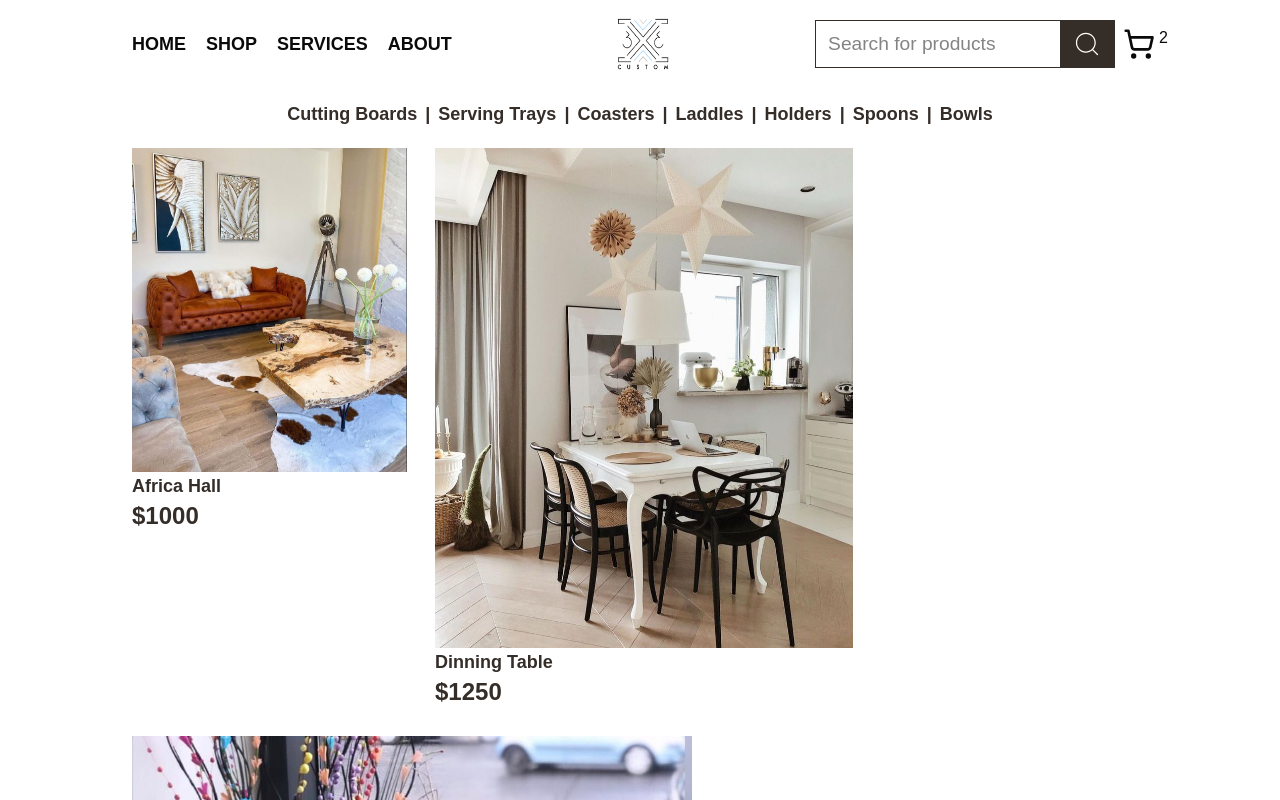
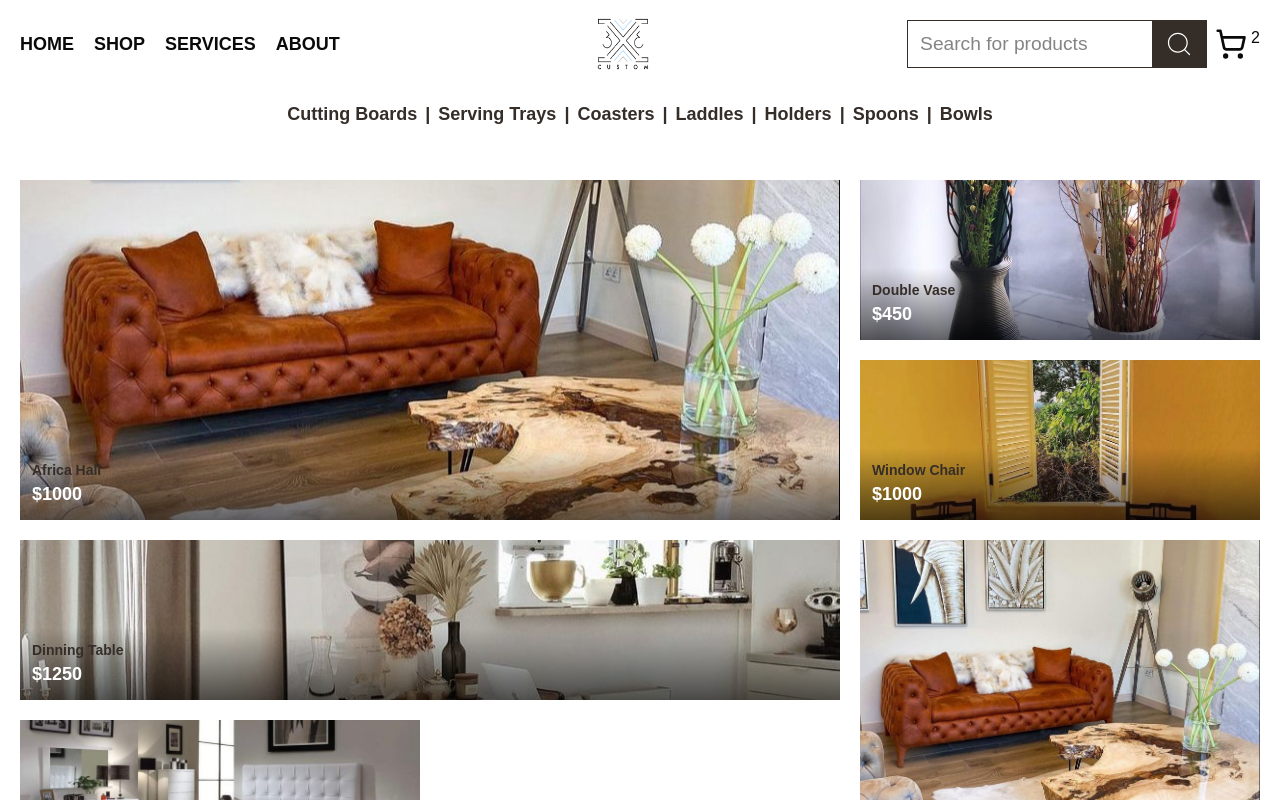
Before and after one commit to cobbygraves/wood-craft, a Next.js app: page /shop in a window 1280 px wide. Shown: the top 800 px of the page. Built offline with nearby package versions, Linux system fonts and the light colour scheme; a web font is replaced by a local one.

Commit message:
refactor: bento grid implementation

```diff
--- a/src/app/components/Product.tsx
+++ b/src/app/components/Product.tsx
@@ -3,23 +3,47 @@ import Image from 'next/image'
 import { setImageSize } from '@/lib/utils'
 
 interface Props {
+  id?: string | number
   url: string
   alt: string
   name: string
-  price: string
+  price: string | number
+  // optional wrapper class (e.g. `col-span-2 row-span-2`) applied to parent grid cell
+  className?: string
+  // optional variant for semantics; not strictly required by rendering logic
+  variant?: 'large' | 'medium' | 'small'
 }
-function Product({ url, alt, name, price }: Props) {
-  const { w, h } = setImageSize()
+
+function Product({
+  url,
+  alt,
+  name,
+  price,
+  className = '',
+  variant = 'medium'
+}: Props) {
+  // keep using setImageSize if you rely on it elsewhere; for grid we prefer Image fill
+  const { w, h } = setImageSize?.() ?? { w: 400, h: 300 }
+
   return (
-    <div className='text-left'>
-      <Image src={`/${url}`} alt={alt} width={w} height={h} objectFit='cover' />
-      <div className='gap-3'>
-        <p className='font-bold text-[var(--primary-color)] text-lg text-left'>
+    // The wrapper should be the grid item; we keep it flexible so BentoGrid can set spans via className
+    <div
+      className={`relative w-full h-full overflow-hidden bg-gray-50 ${className}`}
+    >
+      {/* Use Image fill so it fills the grid cell - parent must be position:relative (it is) */}
+      <Image
+        src={`/${url}`}
+        alt={alt}
+        fill
+        sizes='(max-width: 640px) 100vw, (max-width: 1024px) 50vw, 25vw'
+        className='object-cover'
+        priority={variant === 'large'} // optionally prioritize large tiles
+      />
+      <div className='absolute bottom-0 left-0 right-0 bg-gradient-to-t from-black/60 to-transparent p-3 text-left'>
+        <p className='font-bold text-[var(--primary-color)] text-sm truncate'>
           {name}
         </p>
-        <div className='font-bold text-[var(--primary-color)] text-2xl text-left'>
-          ${price}
-        </div>
+        <div className='font-bold text-white text-lg'>${price}</div>
       </div>
     </div>
   )
--- /dev/null
+++ b/src/app/components/bento-grid.tsx
@@ -0,0 +1,76 @@
+import React from 'react'
+import Product from './Product'
+
+interface ProductModel {
+  image: string
+  name: string
+  price: string | number
+}
+
+interface Props {
+  products: ProductModel[]
+  // number of columns on large screens (default 4)
+  columns?: number
+  gap?: number
+}
+
+/*
+  Simple pattern-driven bento grid:
+  - Uses Tailwind CSS grid with manual col/row spans for items by index.
+  - Pattern repeats as needed.
+  - Adjust the pattern to taste (bigger items first, etc).
+*/
+export default function BentoGrid({ products, columns = 4, gap = 4 }: Props) {
+  // Pattern of {col,row} spans for the repeating bento layout.
+  // Tailwind classes like `col-span-2 row-span-2`
+  const pattern = [
+    { c: 2, r: 2 }, // large
+    { c: 1, r: 1 }, // small
+    { c: 1, r: 1 }, // small
+    { c: 2, r: 1 }, // medium wide
+    { c: 1, r: 2 }, // tall
+    { c: 1, r: 1 } // small
+  ]
+
+  const getSpanClass = (index: number) => {
+    const p = pattern[index % pattern.length]
+    const col = Math.max(1, Math.min(columns, p.c))
+    const row = Math.max(1, p.r)
+    return `col-span-${col} row-span-${row}`
+  }
+
+  // grid-auto-rows will determine the base height. Adjust as needed.
+  // Using `md:grid-cols-${columns}` via inline style is trickier; use responsive Tailwind classes below
+  // For dynamic columns you can change the `grid-cols-4` part in the parent usage.
+  return (
+    <div
+      className={`grid grid-cols-2 sm:grid-cols-3 md:grid-cols-${columns} gap-5 auto-rows-[10rem]`}
+    >
+      {products.map((p, i) => {
+        // guard missing url or id
+        if (!p || !p.image) return null
+        const span = getSpanClass(i)
+        // grid item must be the container with the span class
+        return (
+          <div key={p.name ?? i} className={`${span} w-full h-full`}>
+            {/* product receives no span class; its wrapper inside uses position:relative and fills */}
+            <Product
+              id={p.name}
+              url={p.image}
+              alt={p.name ?? p.name}
+              name={p.name}
+              price={p.price}
+              // Optional: tell Product about size preference via variant
+              variant={
+                pattern[i % pattern.length].c >= 2 &&
+                pattern[i % pattern.length].r >= 2
+                  ? 'large'
+                  : 'small'
+              }
+            />
+          </div>
+        )
+      })}
+    </div>
+  )
+}
--- a/src/app/components/desktop-navbar.tsx
+++ b/src/app/components/desktop-navbar.tsx
@@ -4,8 +4,8 @@ import Link from 'next/link'
 
 function DesktopNavbar() {
   return (
-    <div className='sm:px-[7rem] lg:flex items-center justify-between fixed top-0 left-0 right-0 z-20 hidden bg-white'>
-      <ul className='px-5 text-lg flex gap-x-5 items-center font-bold'>
+    <div className=' lg:flex items-center justify-between fixed top-0 left-0 right-0 z-20 hidden bg-white px-5'>
+      <ul className='text-lg flex gap-x-5 items-center font-bold'>
         <li>
           <Link href='/'>HOME</Link>
         </li>
--- a/src/app/components/top-category.tsx
+++ b/src/app/components/top-category.tsx
@@ -12,7 +12,7 @@ function TopCategory() {
     { name: 'Bowls', path: '/shop/bowls' }
   ]
   return (
-    <div className='overflow-x-scroll sm:overflow-x-hidden whitespace-nowrap mb-5 pt-[100px] relative z-10'>
+    <div className='overflow-x-scroll sm:overflow-x-hidden whitespace-nowrap mb-5 pt-[100px] relative z-10 '>
       {categories.map((category, index) => (
         <Link
           href={category.path}
--- a/src/app/shop/page.tsx
+++ b/src/app/shop/page.tsx
@@ -1,22 +1,17 @@
 import TopCategory from '../components/top-category'
 import { productsData } from '@/lib/data'
-import Product from '../components/Product'
+// import Product from '../components/Product'
+import BentoGrid from '../components/bento-grid'
 
 export const Shop = () => {
   return (
     <div className='text-[var(--secondary-color)] text-center px-5'>
       <TopCategory />
 
-      <div className='flex gap-7 sm:px-[7rem] flex-wrap'>
-        {productsData.map((product, index) => (
-          <Product
-            key={index}
-            url={product.image}
-            alt={product.name}
-            name={product.name}
-            price={product.price}
-          />
-        ))}
+      <div className='flex gap-7 flex-wrap'>
+        <main className='container mx-auto py-8'>
+          <BentoGrid products={productsData} columns={4} gap={4} />
+        </main>
       </div>
     </div>
   )
--- a/src/lib/data.ts
+++ b/src/lib/data.ts
@@ -3,11 +3,6 @@ export const productsData = [
     name: 'Africa Hall',
     price: '1000',
     image: 'african hall.jpg'
-  },
-  {
-    name: 'Dinning Table',
-    price: '1250',
-    image: 'dinningTable.jpg'
   },
   {
     name: 'Double Vase',
@@ -25,8 +20,13 @@ export const productsData = [
     image: 'dinningTable.jpg'
   },
   {
-    name: 'Africa Hall',
+    name: 'Ghana Hall',
     price: '1000',
     image: 'african hall.jpg'
+  },
+  {
+    name: 'Master Bedroom',
+    price: '450',
+    image: 'masterbedroom.jpg'
   }
 ]
```
